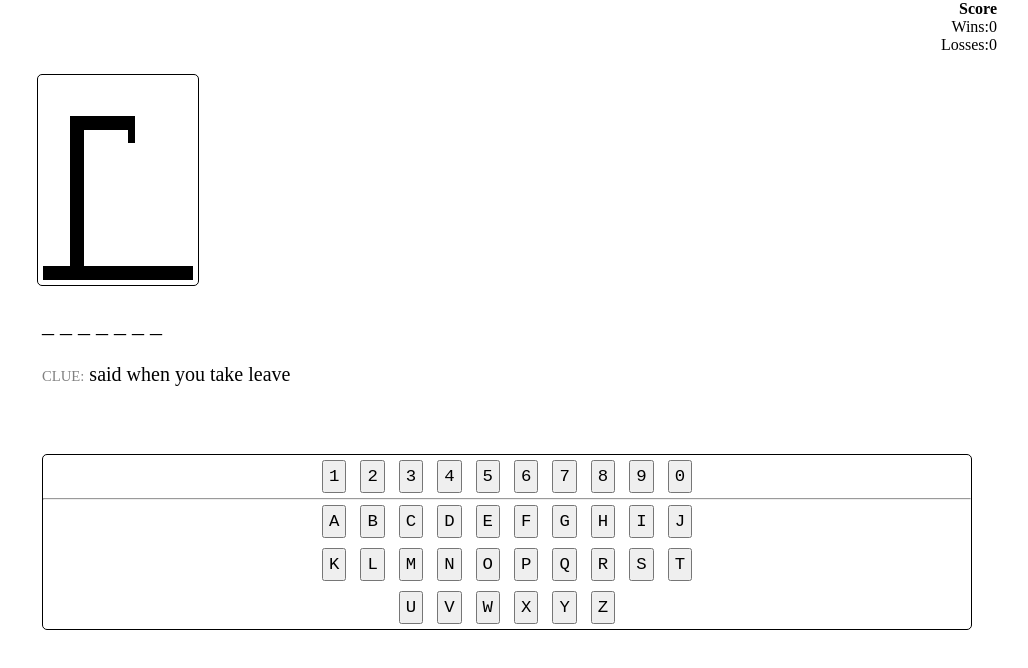
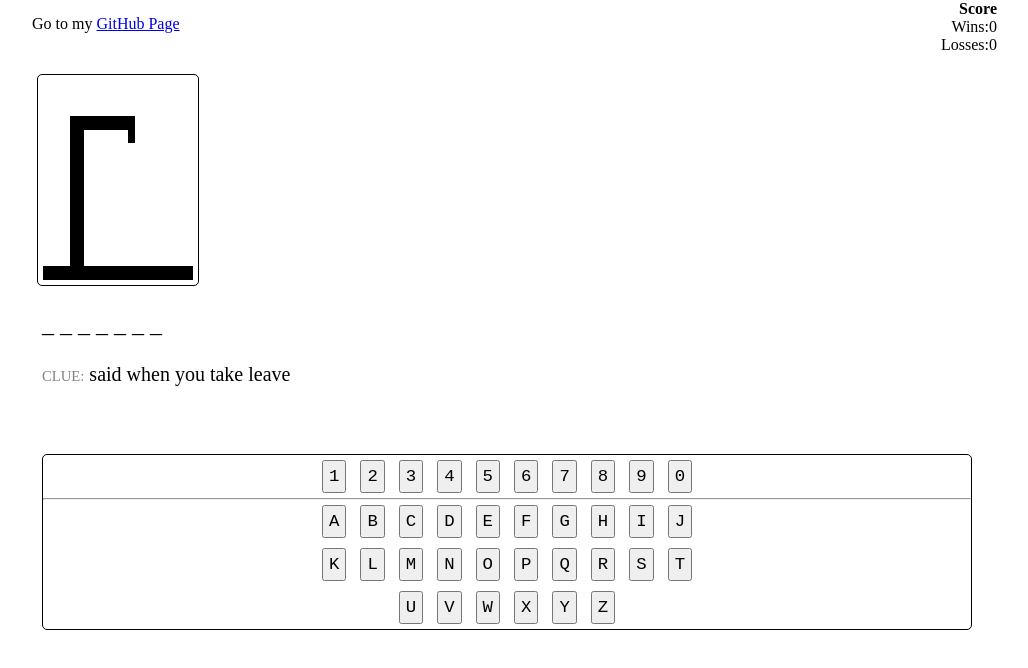
Before and after one commit to kevinnls/learning-js, a plain HTML site: page index.html in a window 1280 px wide. Shown: the whole page, without its empty margins (133-1161 px from the left). Drawn offline with Linux system fonts and the light colour scheme.

Commit message:
added back link

```diff
--- a/index.html
+++ b/index.html
@@ -6,7 +6,7 @@
     <title></title>
 </head>
 <body>
-
+        <div  style="margin:10px; float: left; padding:5px"><span>Go to my <a href="https://kevinnls.github.io">GitHub Page</a></span></div>
         <div style="align-self:right; margin:auto;" align="right">
             <b>Score</b>
             <br>Wins:<span id="win_counter">0</span>
```
